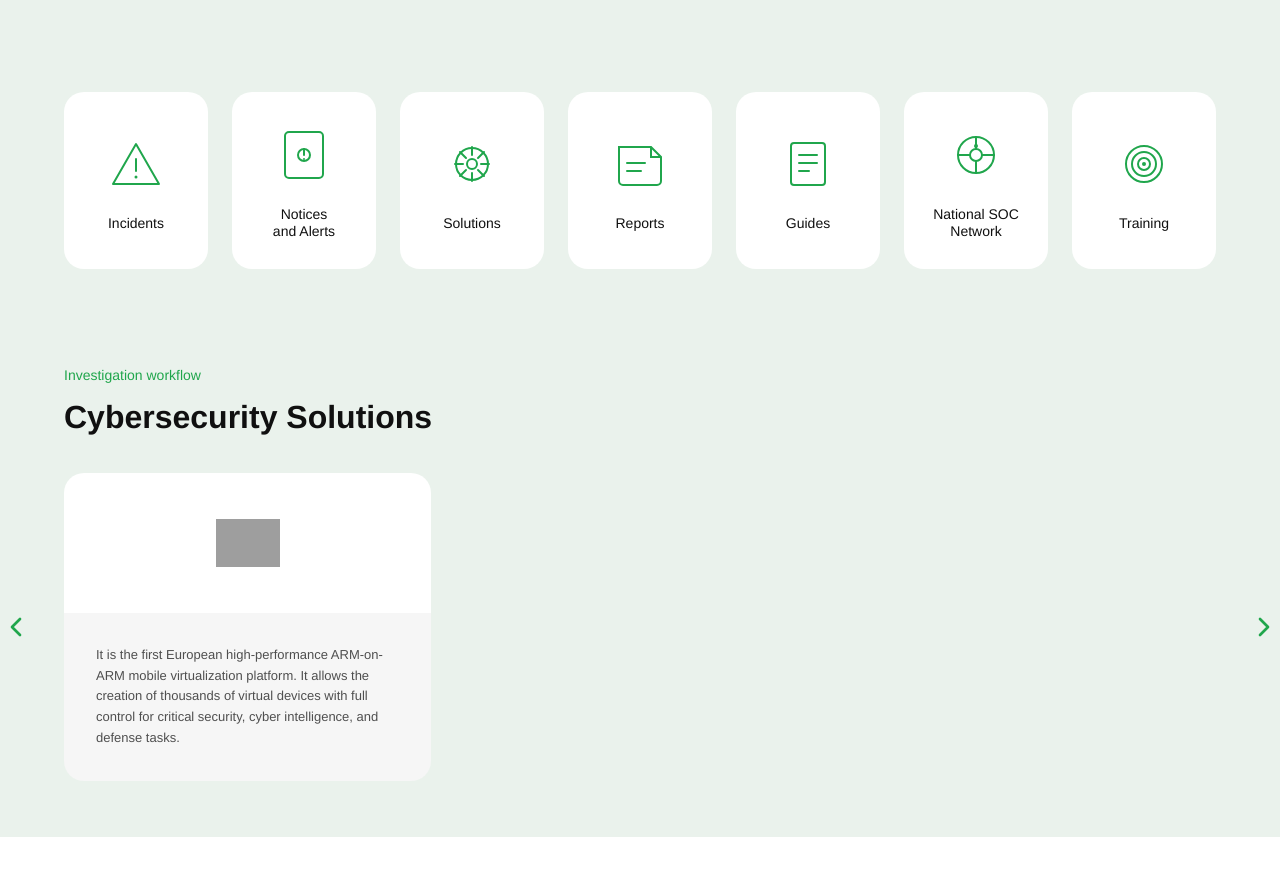
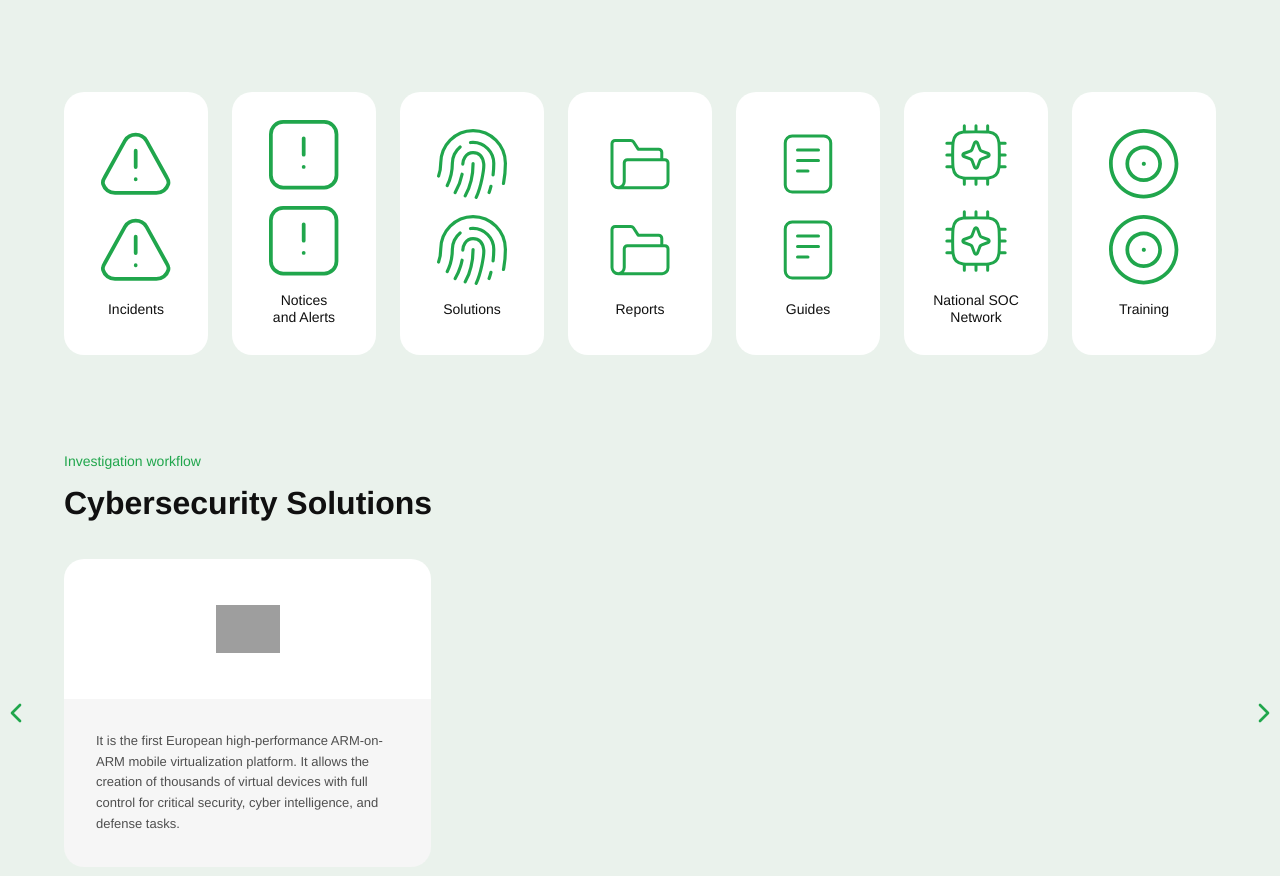
Before and after one commit to HerodesLugo/logicode, a Next.js app: page / in a window 1280 px wide. Shown: the part 2020-2896 px from the top of the page. Built offline with nearby package versions, Linux system fonts and the light colour scheme; grey boxes are pictures that could not be loaded.

Commit message:
refactor: Consolidate service icons to use SVG components for both themes and update icon designs.

```diff
--- a/components/icons/service-icons.tsx
+++ b/components/icons/service-icons.tsx
@@ -4,76 +4,149 @@ type IconProps = ComponentProps<"svg">;
 
 export function IncidentsIcon(props: IconProps) {
   return (
-    <svg viewBox="0 0 70 70" fill="none" strokeWidth="2" stroke="currentColor" {...props}>
-      <path d="M35 15L58 55H12L35 15Z" strokeLinejoin="round" />
-      <line x1="35" y1="30" x2="35" y2="42" strokeLinecap="round" />
-      <circle cx="35" cy="48" r="1.5" fill="currentColor" stroke="none" />
+    <svg
+      width="56"
+      height="50"
+      viewBox="0 0 56 50"
+      fill="none"
+      xmlns="http://www.w3.org/2000/svg"
+      {...props}
+    >
+      <path
+        d="M27.751 27.4584V14.3755M27.751 37.1556V37.2706M44.2883 48.1667H11.2137C6.69586 48.1667 2.88325 45.1808 1.68371 41.0958C1.17166 39.352 1.80083 37.5357 2.76319 35.9892L19.3005 6.16965C23.175 -0.0565576 32.327 -0.0565487 36.2015 6.16966L52.7388 35.9892C53.7011 37.5357 54.3303 39.352 53.8182 41.0958C52.6187 45.1808 48.8061 48.1667 44.2883 48.1667Z"
+        stroke="currentColor"
+        strokeWidth="3"
+        strokeLinecap="round"
+        strokeLinejoin="round"
+      />
     </svg>
   );
 }
 
 export function NoticesIcon(props: IconProps) {
   return (
-    <svg viewBox="0 0 70 70" fill="none" strokeWidth="2" stroke="currentColor" {...props}>
-      <rect x="16" y="12" width="38" height="46" rx="4" />
-      <circle cx="35" cy="35" r="6" />
-      <line x1="35" y1="29" x2="35" y2="35" strokeLinecap="round" />
-      <circle cx="35" cy="39" r="1" fill="currentColor" stroke="none" />
+    <svg
+      width="56"
+      height="56"
+      viewBox="0 0 56 56"
+      fill="none"
+      xmlns="http://www.w3.org/2000/svg"
+      {...props}
+    >
+      <path
+        d="M27.75 27.7498V14.6249M27.75 37.4782V37.5935M54 11.3437L54 44.1563C54 49.5928 49.5928 54 44.1562 54H11.3438C5.9072 54 1.5 49.5928 1.5 44.1563V11.3437C1.5 5.90717 5.9072 1.5 11.3438 1.5H44.1562C49.5928 1.5 54 5.90717 54 11.3437Z"
+        stroke="currentColor"
+        stroke-width="3"
+        stroke-linecap="round"
+        stroke-linejoin="round"
+      />
     </svg>
   );
 }
 
 export function SolutionsIcon(props: IconProps) {
   return (
-    <svg viewBox="0 0 70 70" fill="none" strokeWidth="2" stroke="currentColor" {...props}>
-      <path d="M35 18v8M35 44v8M18 35h8M44 35h8" strokeLinecap="round" />
-      <path d="M23 23l6 6M41 41l6 6M47 23l-6 6M29 41l-6 6" strokeLinecap="round" />
-      <circle cx="35" cy="35" r="5" />
-      <circle cx="35" cy="35" r="16" />
+    <svg
+      xmlns="http://www.w3.org/2000/svg"
+      width="66"
+      height="66"
+      viewBox="0 0 66 66"
+      fill="none"
+      {...props}
+    >
+      <path
+        d="M21.7943 16.9595C19.5076 18.8114 17.6618 21.1612 16.3938 23.8347C15.1259 26.5082 14.4684 29.4367 14.4701 32.4029C14.4792 39.6366 12.8376 46.7748 9.6736 53.2592M36.9631 64.5C41.6375 54.4647 44.7121 36.9363 44.0222 32.4029C43.1688 26.7958 40.4821 22.3154 34.0023 22.3154C26.5774 22.3154 24.3149 29.8596 24.3149 33.0648M62.6774 51.3934C63.8862 45.1373 64.4965 38.7777 64.4998 32.4029C64.4998 24.207 61.2866 16.3466 55.567 10.5512C49.8473 4.75582 42.0899 1.5 34.0011 1.5C25.9124 1.5 18.1549 4.75582 12.4353 10.5512C6.71567 16.3466 3.50243 24.2068 3.50243 32.4027C3.50563 36.4672 2.82856 40.5031 1.5 44.3381M17.1509 59.9461C20.2424 54.5711 22.4406 48.7176 23.6575 42.6199M52.8779 43.2141C53.3206 39.6287 53.5394 36.0154 53.5321 32.402C53.5321 27.1537 51.4743 22.1204 47.8116 18.4093C44.1491 14.6982 39.1818 12.613 34.0023 12.613C33.1864 12.6073 32.371 12.6545 31.5612 12.7544M50.8477 54.0212C50.3317 56.0078 49.7461 57.9968 49.1277 59.9461M26.6181 63.0308C30.5081 56.0042 34.0171 44.3609 34.0171 32.5104"
+        stroke="currentColor"
+        strokeWidth="3"
+        strokeLinecap="round"
+        strokeLinejoin="round"
+      />
     </svg>
   );
 }
 
 export function ReportsIcon(props: IconProps) {
   return (
-    <svg viewBox="0 0 70 70" fill="none" strokeWidth="2" stroke="currentColor" {...props}>
-      <path d="M14 18h32l10 10v24a4 4 0 01-4 4H18a4 4 0 01-4-4V18z" />
-      <path d="M46 18v10h10" />
-      <line x1="22" y1="34" x2="40" y2="34" strokeLinecap="round" />
-      <line x1="22" y1="42" x2="36" y2="42" strokeLinecap="round" />
+    <svg
+      xmlns="http://www.w3.org/2000/svg"
+      width="70"
+      height="70"
+      viewBox="0 0 70 70"
+      fill="none"
+      {...props}
+    >
+      <path
+        d="M48.1765 30.6261H59.8889C61.6071 30.6261 63 32.019 63 33.7372V51.912V52.7928C63 56.0144 60.3883 58.6261 57.1667 58.6261H14M7 14.4872V52.5011C7 55.8838 9.74226 58.6261 13.125 58.6261C16.5077 58.6261 19.25 55.8838 19.25 52.5011V33.7372C19.25 32.019 20.6429 30.6261 22.3611 30.6261H56.7778V23.2715C56.7778 21.5533 55.3849 20.1604 53.6667 20.1604H33.1699L28.4159 12.7994C27.8429 11.912 26.8587 11.3761 25.8025 11.3761H10.1111C8.39289 11.3761 7 12.769 7 14.4872Z"
+        stroke="currentColor"
+        strokeWidth="3"
+        strokeLinecap="round"
+        strokeLinejoin="round"
+      />
     </svg>
   );
 }
 
 export function GuidesIcon(props: IconProps) {
   return (
-    <svg viewBox="0 0 70 70" fill="none" strokeWidth="2" stroke="currentColor" {...props}>
-      <rect x="18" y="14" width="34" height="42" rx="3" />
-      <line x1="26" y1="26" x2="44" y2="26" strokeLinecap="round" />
-      <line x1="26" y1="34" x2="44" y2="34" strokeLinecap="round" />
-      <line x1="26" y1="42" x2="36" y2="42" strokeLinecap="round" />
+    <svg
+      xmlns="http://www.w3.org/2000/svg"
+      width="70"
+      height="70"
+      viewBox="0 0 70 70"
+      fill="none"
+      {...props}
+    >
+      <path
+        d="M24.5001 21.0011H45.5001M24.5001 31.5011H45.5001M24.5001 42.0011H35.0001M19.2493 7.0011H50.7499C54.616 7.0011 57.75 10.1352 57.7499 14.0012L57.7492 56.0012C57.7491 59.8672 54.6151 63.0011 50.7491 63.0011L19.249 63.0009C15.383 63.0009 12.249 59.8669 12.249 56.0009L12.2493 14.0011C12.2493 10.1351 15.3833 7.0011 19.2493 7.0011Z"
+        stroke="currentColor"
+        strokeWidth="3"
+        strokeLinecap="round"
+        strokeLinejoin="round"
+      />
     </svg>
   );
 }
 
 export function NationalSocIcon(props: IconProps) {
   return (
-    <svg viewBox="0 0 70 70" fill="none" strokeWidth="2" stroke="currentColor" {...props}>
-      <circle cx="35" cy="35" r="18" />
-      <circle cx="35" cy="35" r="6" />
-      <path d="M35 17v12M35 41v12M17 35h12M41 35h12" strokeLinecap="round" />
-      <circle cx="35" cy="26" r="2" fill="currentColor" stroke="none" />
+    <svg
+      xmlns="http://www.w3.org/2000/svg"
+      width="70"
+      height="70"
+      viewBox="0 0 70 70"
+      fill="none"
+      {...props}
+    >
+      <path
+        d="M34.9997 58.3334C45.9984 58.3334 51.4993 58.3334 54.9147 54.915C58.333 51.4996 58.333 45.9988 58.333 35M34.9997 58.3334C24.0009 58.3334 18.5001 58.3334 15.0847 54.915C11.6693 51.4967 11.6663 45.9988 11.6663 35M34.9997 58.3334V64.1667M11.6663 35C11.6663 24.0013 11.6663 18.5005 15.0847 15.085C18.503 11.6696 24.0009 11.6667 34.9997 11.6667M11.6663 35H5.83301M34.9997 11.6667C45.9984 11.6667 51.4993 11.6667 54.9147 15.085C58.3301 18.5034 58.333 24.0013 58.333 35M34.9997 11.6667V5.83337M58.333 35H64.1663M23.333 5.83337V11.6667M46.6663 5.83337V11.6667M23.333 58.3334V64.1667M46.6663 58.3334V64.1667M64.1663 46.6667H58.333M11.6663 23.3334H5.83301M11.6663 46.6667H5.83301M64.1663 23.3334H58.333"
+        stroke="currentColor"
+        strokeWidth="3"
+        strokeLinecap="round"
+        strokeLinejoin="round"
+      />
+      <path
+        d="M33.4831 22.9309C33.5971 22.6205 33.8037 22.3525 34.075 22.1632C34.3462 21.9739 34.669 21.8724 34.9997 21.8724C35.3305 21.8724 35.6532 21.9739 35.9245 22.1632C36.1957 22.3525 36.4023 22.6205 36.5164 22.9309L38.8497 29.2397C39.1764 30.1234 39.8764 30.8234 40.7601 31.1501L47.0689 33.4834C47.3793 33.5975 47.6473 33.8041 47.8366 34.0753C48.0259 34.3466 48.1274 34.6693 48.1274 35.0001C48.1274 35.3308 48.0259 35.6536 47.8366 35.9248C47.6473 36.1961 47.3793 36.4027 47.0689 36.5168L40.7601 38.8501C40.3219 39.0104 39.924 39.2644 39.594 39.5944C39.2641 39.9243 39.0101 40.3223 38.8497 40.7605L36.5164 47.0693C36.4023 47.3797 36.1957 47.6477 35.9245 47.837C35.6532 48.0262 35.3305 48.1277 34.9997 48.1277C34.669 48.1277 34.3462 48.0262 34.075 47.837C33.8037 47.6477 33.5971 47.3797 33.4831 47.0693L31.1497 40.7605C30.9894 40.3223 30.7354 39.9243 30.4054 39.5944C30.0755 39.2644 29.6775 39.0104 29.2393 38.8501L22.9306 36.5168C22.6201 36.4027 22.3521 36.1961 22.1629 35.9248C21.9736 35.6536 21.8721 35.3308 21.8721 35.0001C21.8721 34.6693 21.9736 34.3466 22.1629 34.0753C22.3521 33.8041 22.6201 33.5975 22.9306 33.4834L29.2393 31.1501C29.6765 30.988 30.0736 30.7334 30.4033 30.4037C30.733 30.074 30.9877 29.6769 31.1497 29.2397L33.4831 22.9309Z"
+        stroke="currentColor"
+        strokeWidth="3"
+      />
     </svg>
   );
 }
 
 export function TrainingIcon(props: IconProps) {
   return (
-    <svg viewBox="0 0 70 70" fill="none" strokeWidth="2" stroke="currentColor" {...props}>
-      <circle cx="35" cy="35" r="18" />
-      <circle cx="35" cy="35" r="12" />
-      <circle cx="35" cy="35" r="6" />
-      <circle cx="35" cy="35" r="2" fill="currentColor" stroke="none" />
+    <svg
+      xmlns="http://www.w3.org/2000/svg"
+      width="56"
+      height="56"
+      viewBox="0 0 56 56"
+      fill="none"
+      {...props}
+    >
+      <path
+        d="M27.75 27.75V26.25C26.9216 26.25 26.25 26.9216 26.25 27.75H27.75ZM27.9824 27.75H29.4824C29.4824 26.9216 28.8109 26.25 27.9824 26.25V27.75ZM27.9824 27.9602V29.4602C28.8109 29.4602 29.4824 28.7886 29.4824 27.9602H27.9824ZM27.75 27.9602H26.25C26.25 28.7886 26.9216 29.4602 27.75 29.4602V27.9602ZM54 27.75H52.5C52.5 41.419 41.419 52.5 27.75 52.5V54V55.5C43.0759 55.5 55.5 43.0759 55.5 27.75H54ZM27.75 54V52.5C14.081 52.5 3 41.419 3 27.75H1.5H0C0 43.0759 12.4241 55.5 27.75 55.5V54ZM1.5 27.75H3C3 14.081 14.081 3 27.75 3V1.5V0C12.4241 0 0 12.4241 0 27.75H1.5ZM27.75 1.5V3C41.419 3 52.5 14.081 52.5 27.75H54H55.5C55.5 12.4241 43.0759 0 27.75 0V1.5ZM40.875 27.75H39.375C39.375 34.1703 34.1703 39.375 27.75 39.375V40.875V42.375C35.8272 42.375 42.375 35.8272 42.375 27.75H40.875ZM27.75 40.875V39.375C21.3297 39.375 16.125 34.1703 16.125 27.75H14.625H13.125C13.125 35.8272 19.6728 42.375 27.75 42.375V40.875ZM14.625 27.75H16.125C16.125 21.3297 21.3297 16.125 27.75 16.125V14.625V13.125C19.6728 13.125 13.125 19.6728 13.125 27.75H14.625ZM27.75 14.625V16.125C34.1703 16.125 39.375 21.3297 39.375 27.75H40.875H42.375C42.375 19.6728 35.8272 13.125 27.75 13.125V14.625ZM27.75 27.75V29.25H27.9824V27.75V26.25H27.75V27.75ZM27.9824 27.75H26.4824V27.9602H27.9824H29.4824V27.75H27.9824ZM27.9824 27.9602V26.4602H27.75V27.9602V29.4602H27.9824V27.9602ZM27.75 27.9602H29.25V27.75H27.75H26.25V27.9602H27.75Z"
+        fill="currentColor"
+      />
     </svg>
   );
 }
--- a/components/sections/ServicesSection.tsx
+++ b/components/sections/ServicesSection.tsx
@@ -1,13 +1,3 @@
-import Image from "next/image";
-import {
-  SERVICE_ICON_DARK_INCIDENTS,
-  SERVICE_ICON_DARK_NOTICES,
-  SERVICE_ICON_DARK_SOLUTIONS,
-  SERVICE_ICON_DARK_REPORTS,
-  SERVICE_ICON_DARK_GUIDES,
-  SERVICE_ICON_DARK_NATIONAL_SOC,
-  SERVICE_ICON_DARK_TRAINING,
-} from "@/lib/assets";
 import {
   IncidentsIcon,
   NoticesIcon,
@@ -23,16 +13,24 @@ type SvgIconProps = ComponentProps<"svg">;
 
 const services: {
   name: string;
-  darkIcon: string;
+  darkIcon: ComponentType<SvgIconProps>;
   LightIcon: ComponentType<SvgIconProps>;
 }[] = [
-  { name: "Incidents",            darkIcon: SERVICE_ICON_DARK_INCIDENTS,    LightIcon: IncidentsIcon },
-  { name: "Notices\nand Alerts",  darkIcon: SERVICE_ICON_DARK_NOTICES,      LightIcon: NoticesIcon },
-  { name: "Solutions",            darkIcon: SERVICE_ICON_DARK_SOLUTIONS,    LightIcon: SolutionsIcon },
-  { name: "Reports",             darkIcon: SERVICE_ICON_DARK_REPORTS,      LightIcon: ReportsIcon },
-  { name: "Guides",              darkIcon: SERVICE_ICON_DARK_GUIDES,       LightIcon: GuidesIcon },
-  { name: "National SOC\nNetwork", darkIcon: SERVICE_ICON_DARK_NATIONAL_SOC, LightIcon: NationalSocIcon },
-  { name: "Training",            darkIcon: SERVICE_ICON_DARK_TRAINING,     LightIcon: TrainingIcon },
+  { name: "Incidents", darkIcon: IncidentsIcon, LightIcon: IncidentsIcon },
+  {
+    name: "Notices\nand Alerts",
+    darkIcon: NoticesIcon,
+    LightIcon: NoticesIcon,
+  },
+  { name: "Solutions", darkIcon: SolutionsIcon, LightIcon: SolutionsIcon },
+  { name: "Reports", darkIcon: ReportsIcon, LightIcon: ReportsIcon },
+  { name: "Guides", darkIcon: GuidesIcon, LightIcon: GuidesIcon },
+  {
+    name: "National SOC\nNetwork",
+    darkIcon: NationalSocIcon,
+    LightIcon: NationalSocIcon,
+  },
+  { name: "Training", darkIcon: TrainingIcon, LightIcon: TrainingIcon },
 ];
 
 export function ServicesSection() {
@@ -48,14 +46,9 @@ export function ServicesSection() {
               {/* Light mode: icon component */}
               <svc.LightIcon className="w-[70px] h-[70px] text-brand dark:hidden" />
               {/* Dark mode: Figma asset icon */}
-              <Image
-                src={svc.darkIcon}
-                alt={svc.name.replace("\n", " ")}
-                width={70}
-                height={70}
-                unoptimized
-                className="hidden dark:block w-[70px] h-[70px] object-contain"
-              />
+              <svc.LightIcon className="w-[70px] h-[70px] text-brand dark:hidden" />
+              <svc.darkIcon className="hidden dark:block w-[70px] h-[70px] object-contain" />
+
               <span className="text-heading text-sm text-center whitespace-pre-line leading-tight">
                 {svc.name}
               </span>
```
Also changed, not shown: lib/assets.ts (+0 -21 lines).
